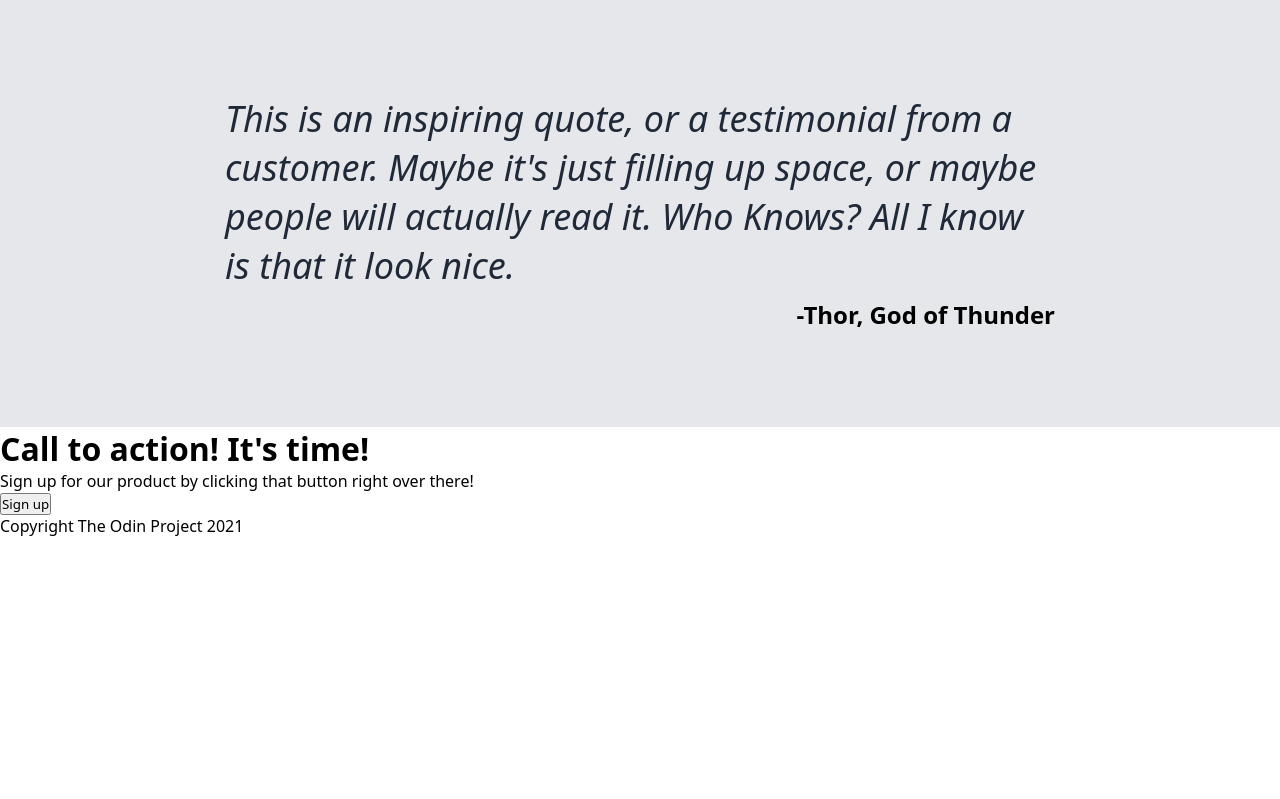
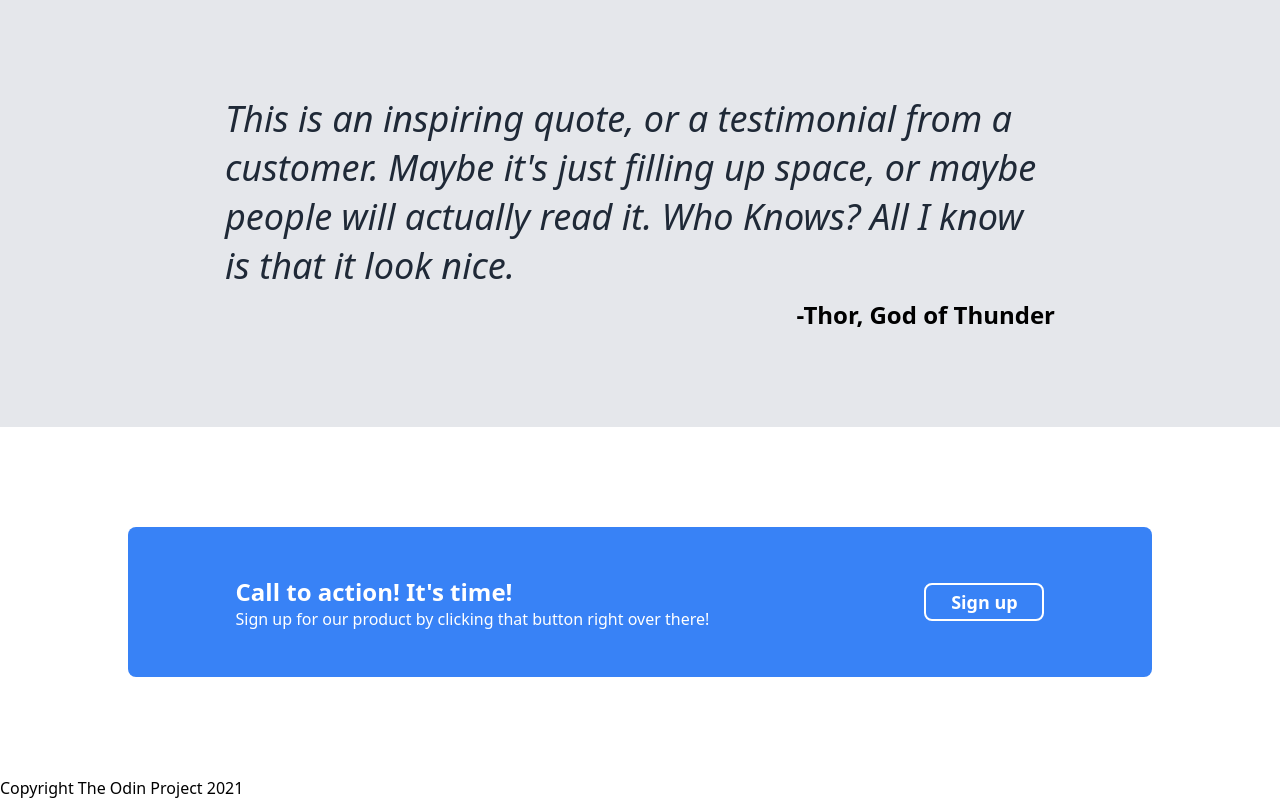
Before and after one commit to ROM62/odin-landing-page, a plain HTML site: page index.html in a window 1280 px wide. Shown: the part 1043-1842 px from the top of the page. Before the commit the page ends 1580 px from the top, so only its background shows below. Drawn offline with Linux system fonts and the light colour scheme.

Commit message:
Added style to the action banner
Added CSS to the call-to-action banner. There were no modification to
the index.html document.

```diff
--- a/style.css
+++ b/style.css
@@ -155,3 +155,39 @@
     font-size: 24px;
     padding-top: 8px;
 }
+
+
+/*Action Banner*/
+.act-banner {
+    display: flex;
+    justify-content: center;
+    align-items: center;
+    height: 350px;
+}
+
+.action {
+    display: flex;
+    background-color: #3882f6;
+    height: 150px;
+    width: 80%;
+    border-radius: 8px;
+    justify-content: space-around;
+    align-items: center;
+    color: #fff;
+    font-size: 16px;
+}
+
+.action h1 {
+    font-size: 24px;
+}
+
+.action button {
+    border: 2px solid #fff;
+    border-radius: 8px;
+    background-color: #3882f6;
+    color: #fff;
+    font-size: 18px;
+    padding: 5px;
+    font-weight: bold;
+    width: 120px;
+}
```
